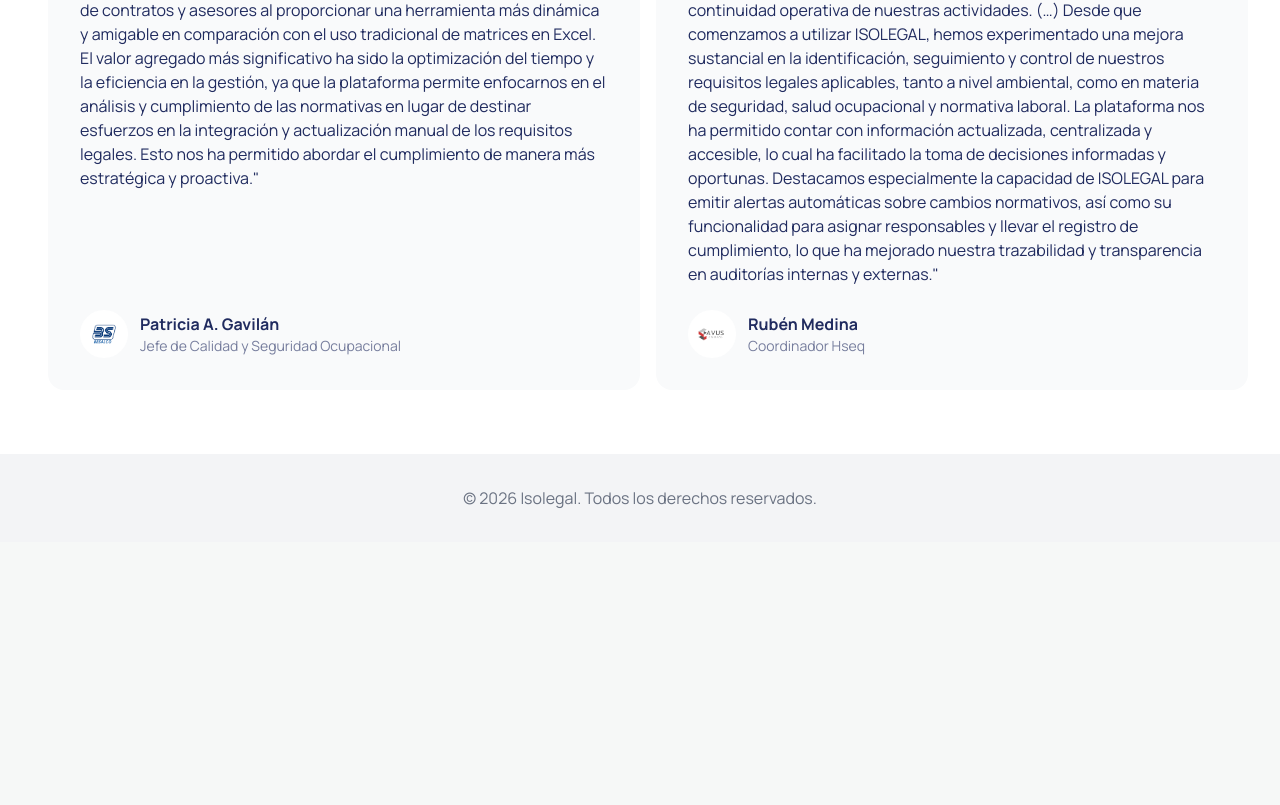
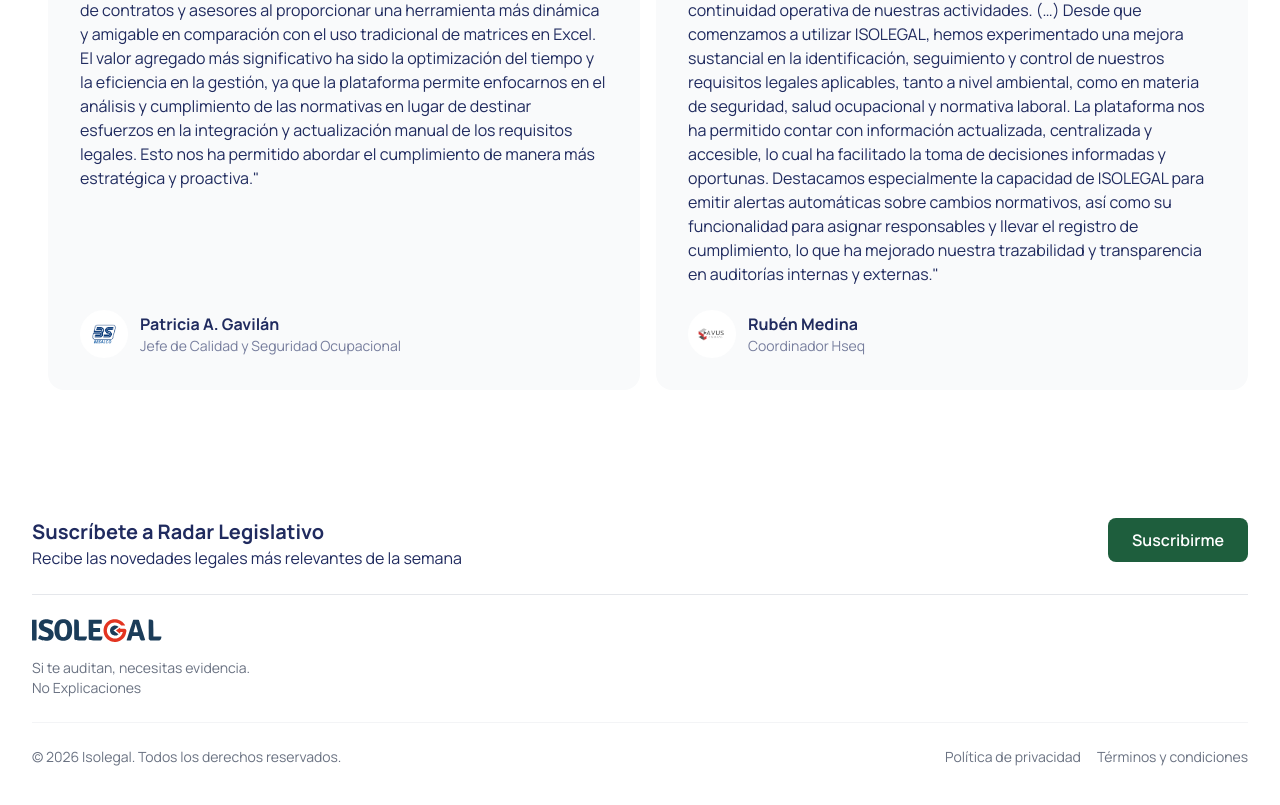
Before and after one commit to sokkay/isolegal-web-comercial, a Next.js app: page / in a window 1280 px wide. Shown: the part 3873-4678 px from the top of the page. Before the commit the page ends 4415 px from the top, so only its background shows below. Built offline with nearby package versions, Linux system fonts and the light colour scheme.

Commit message:
Refactor Footer component to include subscription section with a button, update Logo component to support navigation, and enhance Button component with link functionality. Adjust styles for improved layout and user experience.

```diff
--- a/components/Footer.tsx
+++ b/components/Footer.tsx
@@ -1,10 +1,56 @@
+import Logo from "./Logo";
+import Button from "./ui/Button";
+
 export default function Footer() {
   return (
-    <footer className="bg-gray-100">
-      <div className="container mx-auto px-4 py-8">
-        <p className="text-center text-gray-500">
-          &copy; {new Date().getFullYear()} Isolegal. Todos los derechos reservados.
-        </p>
+    <footer className="bg-white">
+      <div className="container mx-auto py-16">
+        <div className="flex flex-row justify-between">
+          <div>
+            <h3 className="text-xl font-bold">
+              Suscríbete a Radar Legislativo
+            </h3>
+            <p className="">
+              Recibe las novedades legales más relevantes de la semana{" "}
+            </p>
+          </div>
+          <div>
+            <Button
+              text="Suscribirme"
+              href="https://www.linkedin.com/build-relation/newsletter-follow?entityUrn=7170086036545478656"
+            />
+          </div>
+        </div>
+        <div className="h-px bg-gray-200 my-6" />
+        <div className="">
+          <div>
+            <Logo
+              colors={{ primary: "#1B3C59", secondary: "#E33421" }}
+              className="mb-4"
+              goToHome
+            />
+            <p className="text-sm text-gray-500">
+              Si te auditan, necesitas evidencia.
+              <br />
+              No Explicaciones
+            </p>
+          </div>
+        </div>
+        <div className="h-px bg-gray-100 my-6" />
+        <div className="flex flex-row justify-between">
+          <span className="text-sm text-gray-500">
+            &copy; {new Date().getFullYear()} Isolegal. Todos los derechos
+            reservados.
+          </span>
+          <div className="flex flex-row gap-4 text-sm text-gray-500">
+            <span className="hover:text-gray-900 transition-colors cursor-pointer">
+              Política de privacidad
+            </span>
+            <span className="hover:text-gray-900 transition-colors cursor-pointer">
+              Términos y condiciones
+            </span>
+          </div>
+        </div>
       </div>
     </footer>
   );
--- a/components/Logo.tsx
+++ b/components/Logo.tsx
@@ -1,4 +1,6 @@
-import Image from "next/image";
+"use client";
+
+import { cn } from "@/utils/cn";
 
 type LogoProps = {
   className?: string;
@@ -8,6 +10,7 @@ type LogoProps = {
     primary?: string;
     secondary?: string;
   };
+  goToHome?: boolean;
 };
 
 export default function Logo({
@@ -15,6 +18,7 @@ export default function Logo({
   width = 130,
   height = 23,
   colors,
+  goToHome = false,
 }: LogoProps) {
   const primaryColor = colors?.primary || "#FFFFFF";
   const secondaryColor = colors?.secondary || "#FFFFFF";
@@ -26,7 +30,12 @@ export default function Logo({
       viewBox="8.4 5.8 131 23"
       fill="none"
       xmlns="http://www.w3.org/2000/svg"
-      className={className}
+      className={cn(className, goToHome && "cursor-pointer")}
+      onClick={() => {
+        if (goToHome) {
+          window.scrollTo({ top: 0, behavior: "smooth" });
+        }
+      }}
     >
       <path
         d="M90.0652 5.92531C85.5304 6.6307 81.6535 10.3975 80.7018 15.0249C79.4141 21.317 83.515 27.5104 89.7713 28.7095C95.4957 29.81 101.178 26.41 102.914 20.8091C103.04 20.4141 103.236 19.5676 103.362 18.9187C103.557 17.9311 103.571 17.6207 103.431 17.1552C103.04 15.829 102.62 15.6597 99.6665 15.6597H97.2872L97.2452 14.9685L97.2032 14.2631L95.1038 15.7444C93.9561 16.5485 93.0044 17.2822 93.0044 17.3527C93.0044 17.4373 93.9561 18.171 95.1038 18.9892L97.2032 20.4705L97.2732 19.6523L97.3432 18.834L98.4489 18.7917C99.9744 18.7353 99.9744 18.7353 99.6945 19.6382C99.3026 21.0066 98.6728 22.0365 97.6371 23.0664C95.9715 24.717 94.25 25.4365 91.9547 25.4506C88.1617 25.4647 84.8866 22.8266 84.0608 19.088C83.7669 17.7477 83.7809 16.7884 84.1168 15.4622C84.5087 13.9104 85.1385 12.7817 86.2862 11.6249C87.8398 10.0448 89.6033 9.29709 91.8847 9.26888C94.166 9.24066 96.3354 10.1718 97.889 11.8365L98.3089 12.2739H100.24C101.304 12.2739 102.172 12.2315 102.172 12.1892C102.172 12.1328 101.99 11.766 101.766 11.371C101.234 10.4398 100.296 9.33942 99.2746 8.45062C98.3509 7.64647 96.0555 6.4473 94.8239 6.12282C93.8021 5.85477 91.2129 5.75602 90.0652 5.92531Z"
--- a/components/ui/Button.tsx
+++ b/components/ui/Button.tsx
@@ -1,5 +1,6 @@
 "use client";
 import { cn } from "@/utils/cn";
+import Link from "next/link";
 
 type ButtonProps = {
   text: string;
@@ -10,6 +11,7 @@ type ButtonProps = {
   disabled?: boolean;
   loading?: boolean;
   fullWidth?: boolean;
+  href?: string;
 };
 
 export default function Button({
@@ -21,6 +23,7 @@ export default function Button({
   disabled,
   loading,
   fullWidth,
+  href,
 }: ButtonProps) {
   const variants = {
     contained: {
@@ -33,25 +36,37 @@ export default function Button({
     },
   };
 
+  const baseClasses = cn(
+    "px-6 py-2.5 rounded-lg font-semibold transition-all duration-200 disabled:opacity-50 disabled:pointer-events-none cursor-pointer inline-block text-center",
+    fullWidth && "w-full",
+    variants[variant][color],
+    className
+  );
+
+  const content = loading ? (
+    <div className="flex items-center justify-center gap-2">
+      <div className="w-4 h-4 border-2 border-current border-t-transparent rounded-full animate-spin" />
+      <span>Cargando...</span>
+    </div>
+  ) : (
+    <span>{text}</span>
+  );
+
+  if (href && !disabled && !loading) {
+    return (
+      <Link href={href} className={baseClasses}>
+        {content}
+      </Link>
+    );
+  }
+
   return (
     <button
-      className={cn(
-        "px-6 py-2.5 rounded-lg font-semibold transition-all duration-200 disabled:opacity-50 disabled:pointer-events-none cursor-pointer",
-        fullWidth && "w-full",
-        variants[variant][color],
-        className
-      )}
+      className={baseClasses}
       onClick={onClick}
       disabled={disabled || loading}
     >
-      {loading ? (
-        <div className="flex items-center justify-center gap-2">
-          <div className="w-4 h-4 border-2 border-current border-t-transparent rounded-full animate-spin" />
-          <span>Cargando...</span>
-        </div>
-      ) : (
-        <span>{text}</span>
-      )}
+      {content}
     </button>
   );
 }
```
